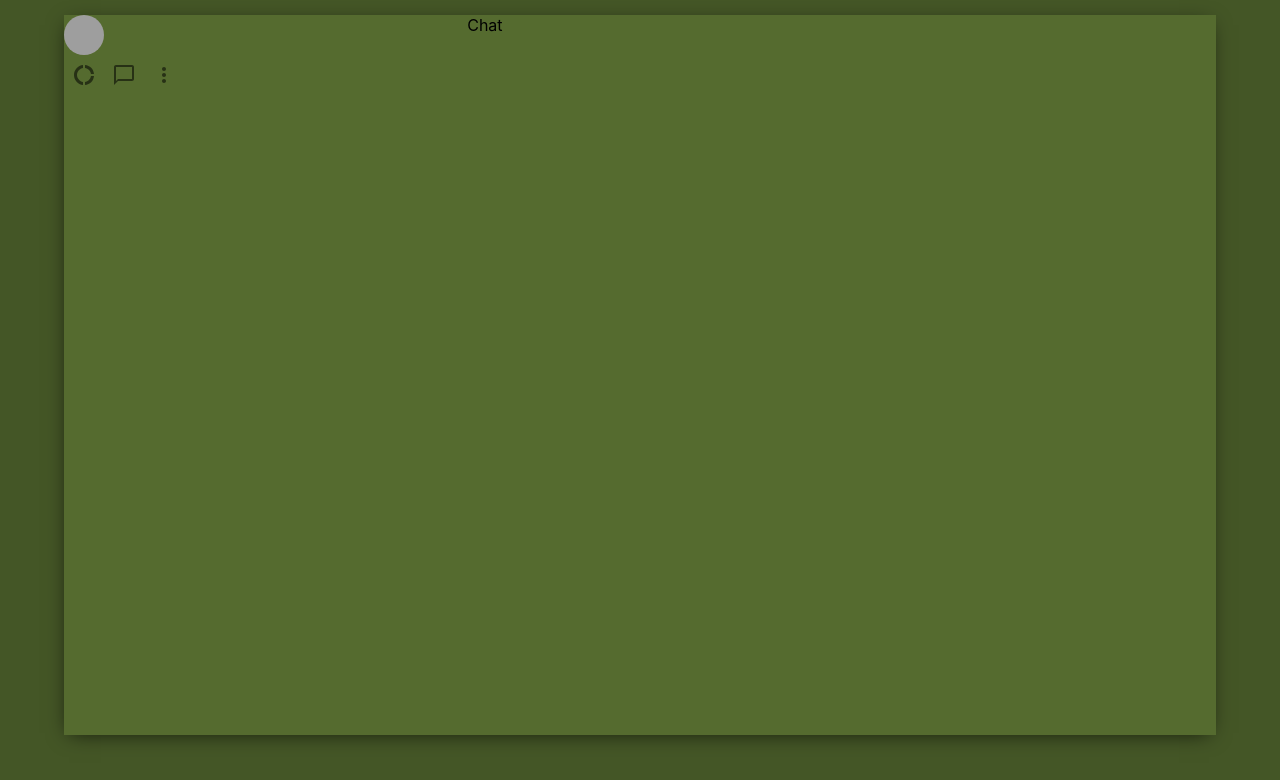
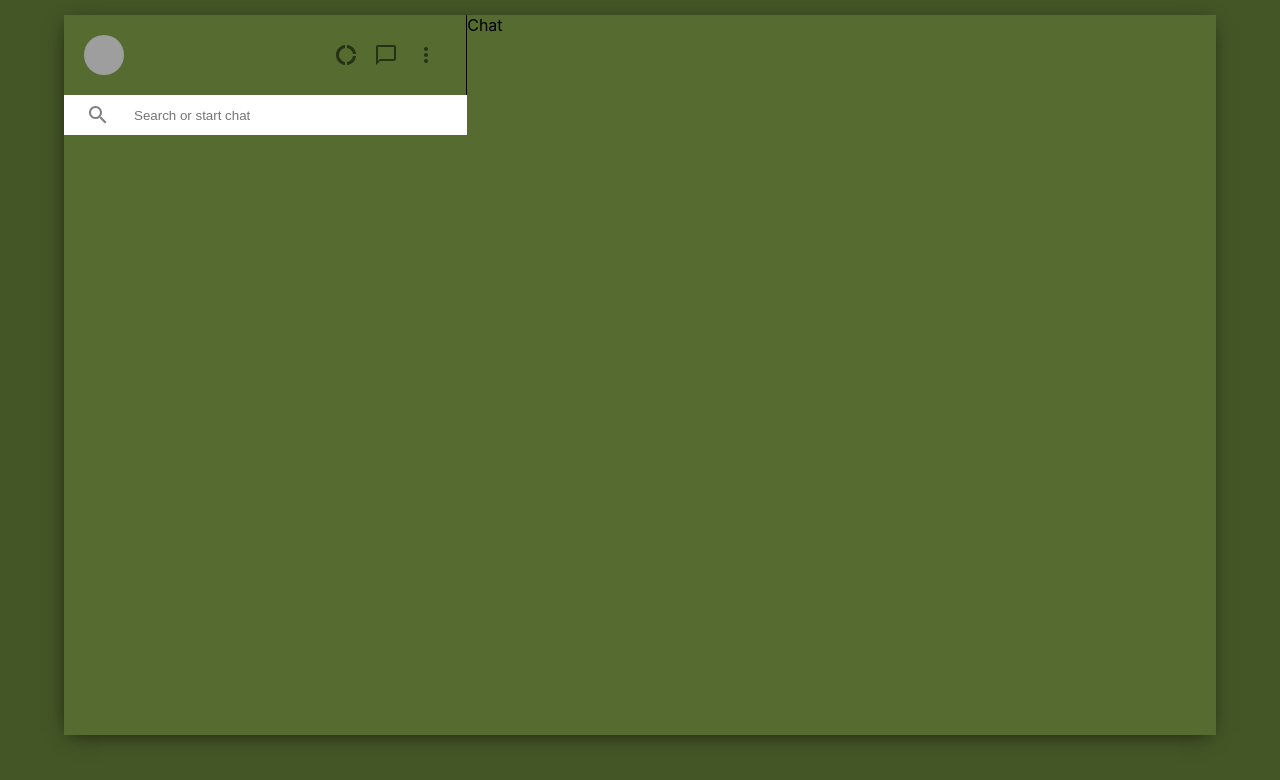
Before and after one commit to NandoLofi/ChatApp, a React (Create React App) app in the folder chatapp/: page / in a window 1280 px wide. Shown: the top 780 px of the page. Built offline with nearby package versions, Linux system fonts and the light colour scheme; grey boxes are pictures that could not be loaded.

Commit message:
adding search bar and styling

```diff
--- a/chatapp/src/Sidebar.css
+++ b/chatapp/src/Sidebar.css
@@ -3,3 +3,38 @@
     flex-direction: column;
     flex: 0.35;
 }
+.sidebar__header {
+    display: flex;
+    justify-content: space-between;
+    padding: 20px;
+    border-right: 1px solid black;
+    min-width: 10vw;
+}
+.sidebar__headerRight > .MuiSvgIcon-root {
+    margin-right: 2vw;
+    font-size: 24px !important;
+}
+.sidebar__search {
+    display: flex;
+    align-items: center;
+    background-color: white;
+    height: 20px;
+    padding: 10px;
+}
+.sidebar__searchContainer {
+    display: flex;
+    align-items: center;
+    background-color: white;
+    width: 100%;
+    height: 35px;
+    border-radius: 20px;
+}
+.sidebar__searchContainer > .MuiSvgIcon-root {
+    color: gray;
+    padding: 12px;
+}
+.sidebar__searchContainer > input {
+    border: none;
+    outline-width: 0;
+    margin-left: 10px;
+}
--- a/chatapp/src/Sidebar.jsx
+++ b/chatapp/src/Sidebar.jsx
@@ -4,7 +4,7 @@ import DonutLargeIcon from '@mui/icons-material/DonutLarge';
 import { IconButton, Avatar, Icon } from '@mui/material';
 import ChatBubbleOutlineIcon from '@mui/icons-material/ChatBubbleOutline';
 import MoreVertIcon from '@mui/icons-material/MoreVert';
-
+import { SearchOutlined } from '@mui/icons-material';
 
 
 export default function Sidebar() {
@@ -24,6 +24,12 @@ export default function Sidebar() {
           </IconButton>
         </div>
       </div>
+      <div className="sidebar__search">
+        <div className="sidebar__searchContainer">
+          <SearchOutlined/>
+          <input placeholder='Search or start chat' type="text"/>
+        </div>
+      </div>
     </div>
   )
 }
```
